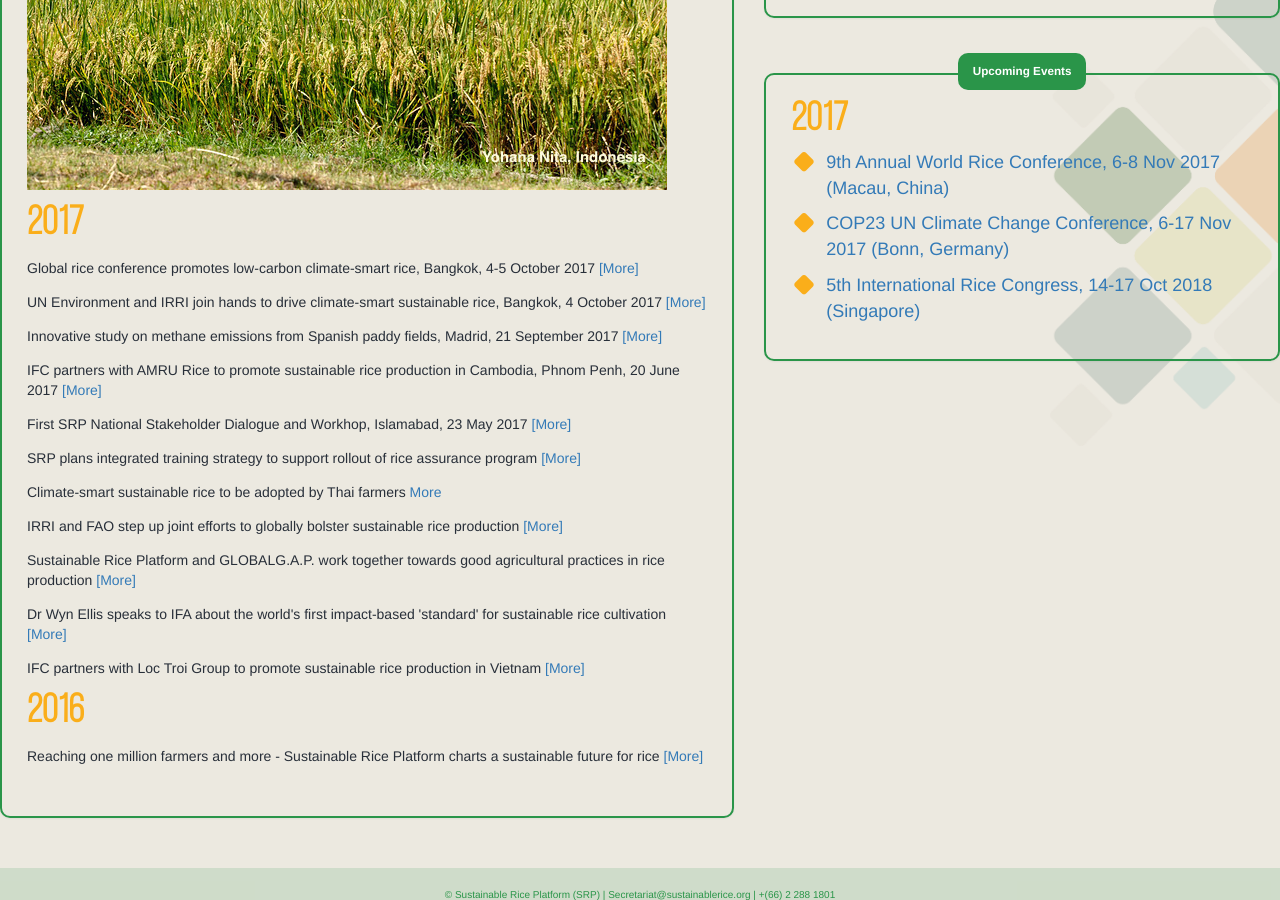
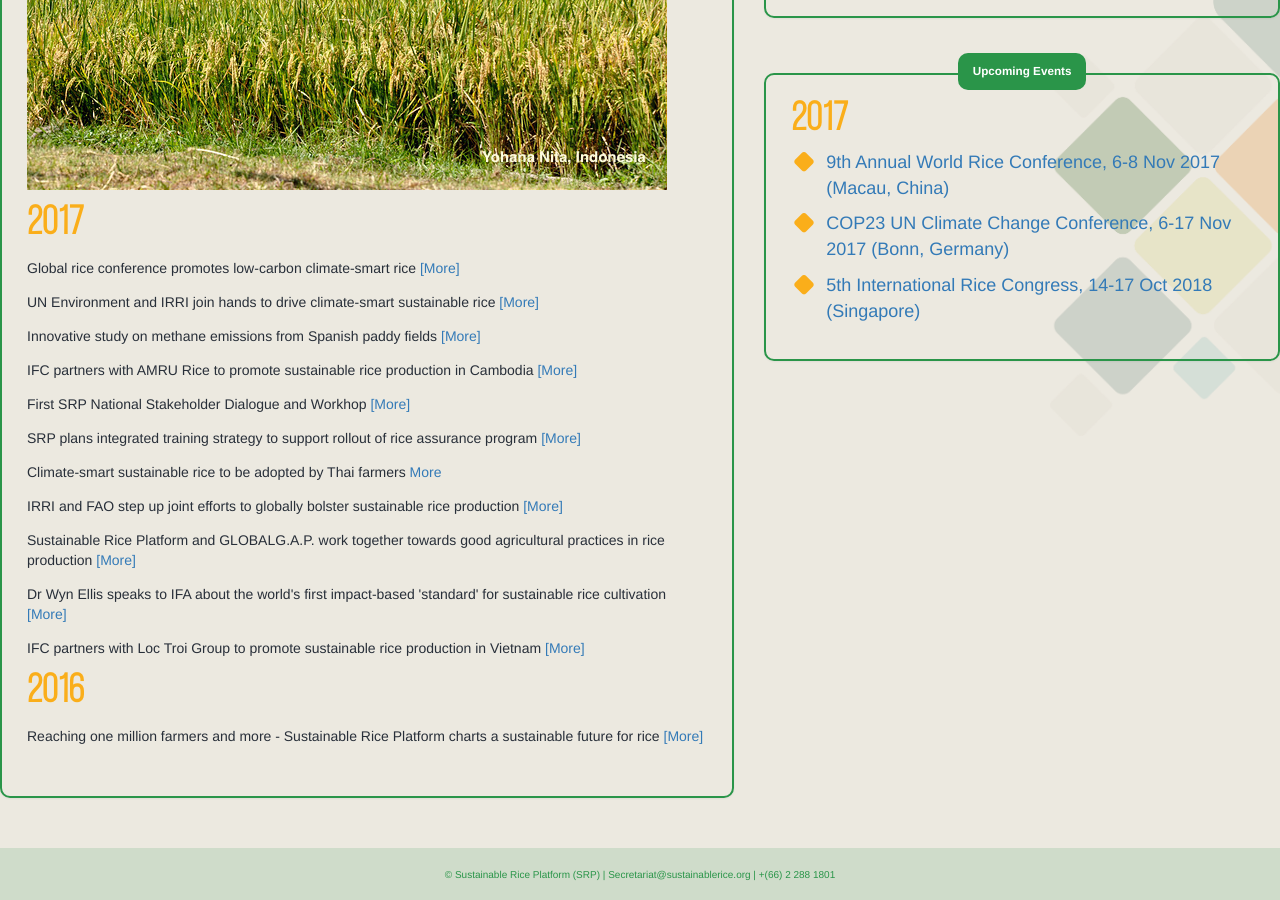
Before and after one commit to sustainablericeplatform/sustainablericeplatform.github.io, a Jekyll site: the page built from News-and-Events/index.html, in a window 1280 px wide and 900 px high, scrolled down 898 px. Built offline with Jekyll 4.4.1, drawn with Linux system fonts in a browser that asks for light colours.

Commit message:
Update index.html

```diff
--- a/News-and-Events/index.html
+++ b/News-and-Events/index.html
@@ -22,11 +22,11 @@ layout: default
                         <img src="/assets/images/NE photo 2.jpg" class="img-responsive" />
                     <p></p>
                         <h1 class="year">2017</h1>
-                        <p>Global rice conference promotes low-carbon climate-smart rice, Bangkok, 4-5 October 2017 <a href="http://web.unep.org/newscentre/global-rice-conference-promotes-low-carbon-climate-smart-rice" target="_blank">[More]</a></p>
-                        <p>UN Environment and IRRI join hands to drive climate-smart sustainable rice, Bangkok, 4 October 2017 <a href="http://irri.org/news/media-releases/un-environment-and-irri-join-hands-to-drive-climate-smart-sustainable-rice" target="_blank">[More]</a></p>
-                        <p>Innovative study on methane emissions from Spanish paddy fields, Madrid, 21 September 2017 <a href="/assets/docs/EF-NP PROGRAMA DELTA DEL EBRO 21092017 EN.pdf" target="_blank">[More]</a></p>
-                        <p>IFC partners with AMRU Rice to promote sustainable rice production in Cambodia, Phnom Penh, 20 June 2017 <a href="http://www.finchannel.com/business/65833-ifc-partners-with-amru-rice-to-promote-sustainable-rice-production-in-cambodia" target="_blank">[More]</a></p>
-                        <p>First SRP National Stakeholder Dialogue and Workhop, Islamabad, 23 May 2017 <a href="http://www.wwfpak.org/newsroom/23517_sustainablerice.php" target="_blank">[More]</a></p>
+                        <p>Global rice conference promotes low-carbon climate-smart rice <a href="http://web.unep.org/newscentre/global-rice-conference-promotes-low-carbon-climate-smart-rice" target="_blank">[More]</a></p>
+                        <p>UN Environment and IRRI join hands to drive climate-smart sustainable rice <a href="http://irri.org/news/media-releases/un-environment-and-irri-join-hands-to-drive-climate-smart-sustainable-rice" target="_blank">[More]</a></p>
+                        <p>Innovative study on methane emissions from Spanish paddy fields <a href="/assets/docs/EF-NP PROGRAMA DELTA DEL EBRO 21092017 EN.pdf" target="_blank">[More]</a></p>
+                        <p>IFC partners with AMRU Rice to promote sustainable rice production in Cambodia <a href="http://www.finchannel.com/business/65833-ifc-partners-with-amru-rice-to-promote-sustainable-rice-production-in-cambodia" target="_blank">[More]</a></p>
+                        <p>First SRP National Stakeholder Dialogue and Workhop <a href="http://www.wwfpak.org/newsroom/23517_sustainablerice.php" target="_blank">[More]</a></p>
                         <p>SRP plans integrated training strategy to support rollout of rice assurance program <a href="http://news.irri.org/2017/05/sustainable-rice-platform-plans.html" target="_blank">[More]</a></p>
                         <p>Climate-smart sustainable rice to be adopted by Thai farmers <a href="http://web.unep.org/asiapacific/thai-government-promotes-low-emission-rice-farming" target="_blank">More</a></p>
                         <p>IRRI and FAO step up joint efforts to globally bolster sustainable rice production <a href="http://www.fao.org/news/story/en/item/854617/icode/" target="_blank">[More]</a></p>
```
